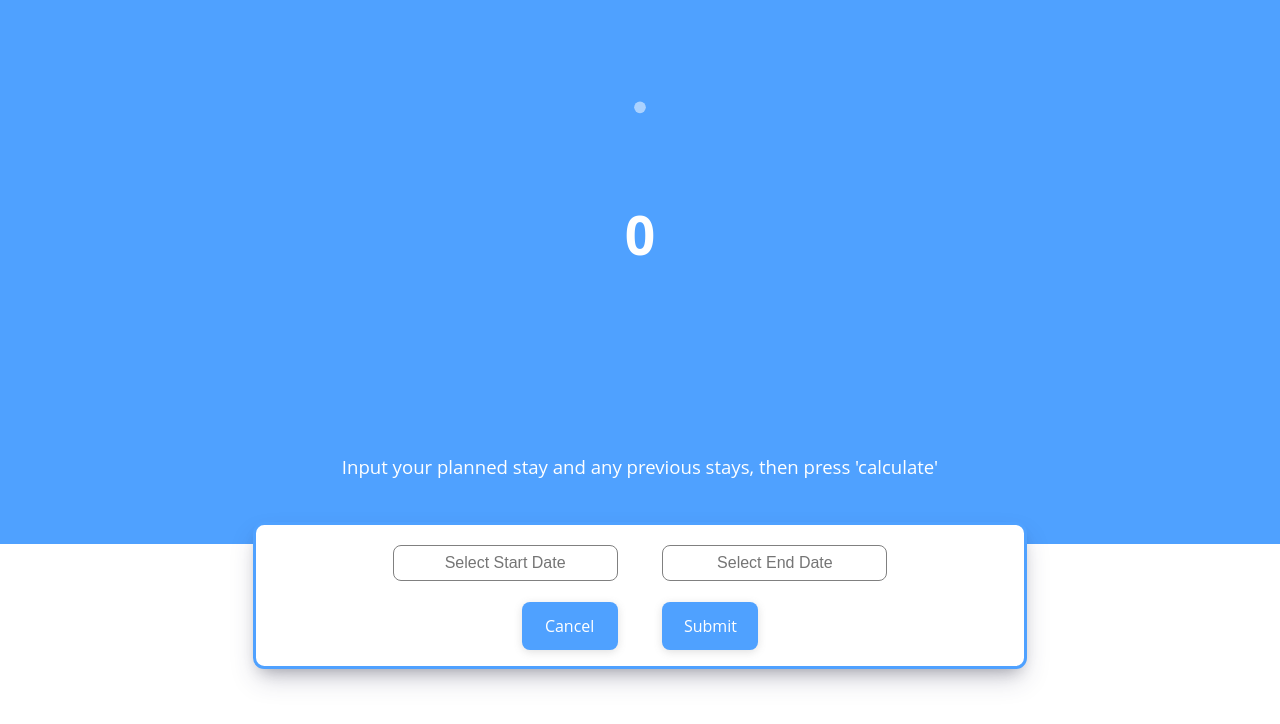
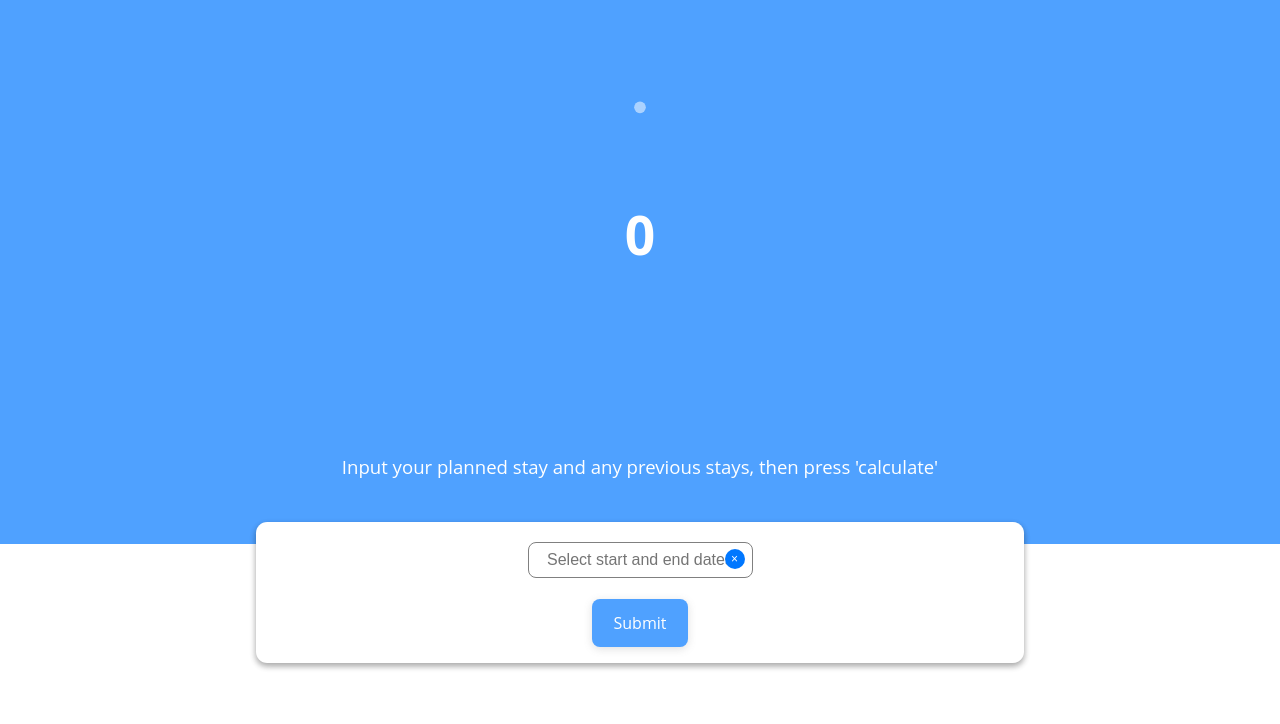
Before and after one commit to Jarlendr/Visa-Calculator-React, a React (Create React App) app: page / in a window 1280 px wide. Shown: the top 724 px of the page. Built offline with nearby package versions, Linux system fonts and the light colour scheme.

Commit message:
Color of website now changes depending on user input. Changed calendar input type and removed the 'cancel' button

```diff
--- a/src/App.js
+++ b/src/App.js
@@ -7,6 +7,21 @@ import StayContainer from './components/StayContainer';
 
 function App() {
   const [dates, setDates] = useState();
+  const [colorMain, setColorMain] = useState('rgb(79, 161, 255)');
+  const [colorAccent, setColorAccent] = useState('rgb(0, 119, 255)');
+
+  const changeColorHandler = (percent) => {
+    if (percent >= 90 && percent < 100) {
+      setColorMain('rgb(255, 173, 79)');
+      setColorAccent('rgb(187, 100, 0)');
+    } else if (percent >= 100) {
+      setColorMain('rgb(255, 79, 79)');
+      setColorAccent('rgb(197, 27, 27)');
+    } else {
+      setColorMain('rgb(79, 161, 255)');
+      setColorAccent('rgb(0, 119, 255)');
+    }
+  };
 
   const saveDateInputsHandler = (date) => {
     setDates((prevState) => {
@@ -17,8 +32,8 @@ function App() {
   };
 
   return (
-    <div>
-      <DaysCounter dates={dates}/>
+    <div style={{ '--main': colorMain, '--accent': colorAccent }}>
+      <DaysCounter dates={dates} onColorChange={changeColorHandler} />
       <NewStay onSaveDateInputsHandler={saveDateInputsHandler} />
       <StayContainer dates={dates} />
     </div>
--- a/src/components/DaysCircle.js
+++ b/src/components/DaysCircle.js
@@ -13,6 +13,7 @@ const DaysCircle = (props) => {
   const percent = percentCalculator(props.check[0]),
     days = props.check[0];
 
+  props.onColorChange(percent)
   return (
     <svg viewBox="0 0 36 36" height="300" className="circular--chart">
       <DaysCirclePath percent={percent} />
--- a/src/components/DaysCirclePath.js
+++ b/src/components/DaysCirclePath.js
@@ -3,15 +3,15 @@ import './DaysCounter.css';
 
 const DaysCirclePath = (props) => {
   // Determines speed of circle path
-  const circleSpeed = () => {
-    if (props.percent <= 33) {
+  const circleSpeed = (percent) => {
+    if (percent <= 33) {
       return 0.5;
     } else if (props.percent > 33 && props.percent <= 66) {
       return 1;
     } else return 1.5;
   };
 
-  let speed = circleSpeed();
+  let speed = circleSpeed(props.percent);
 
   let circleAnimate = {
     animation: 'progress ' + speed + 's ease-out forwards'
--- a/src/components/DaysCounter.js
+++ b/src/components/DaysCounter.js
@@ -82,7 +82,7 @@ const DaysCounter = (props) => {
 
   return (
     <div className="counter">
-      <DaysCircle check={ninetyDaysCheck} />
+      <DaysCircle check={ninetyDaysCheck} onColorChange={props.onColorChange}/>
       <h5 id="info--text">
         Input your planned stay and any previous stays, then press
         'calculate'
--- a/src/components/NewStay.css
+++ b/src/components/NewStay.css
@@ -5,12 +5,12 @@
   justify-content: center;
   flex-wrap: wrap;
   max-width: 90vw;
-  border: 0.2rem solid var(--main);
+  transition: border 1s linear;
   margin: auto;
   margin-top: -1em;
   border-radius: 0.5em 0.5em;
-  box-shadow: rgba(50, 50, 93, 0.25) 0px 13px 27px -5px,
-    rgba(0, 0, 0, 0.3) 0px 8px 16px -8px;
+  box-shadow: rgba(0, 0, 0, 0.16) 0px 3px 6px,
+    rgba(0, 0, 0, 0.23) 0px 3px 6px;
 }
 
 .new-stay {
@@ -31,6 +31,7 @@
   height: 3em;
   margin: 1em 1.4em;
   background-color: var(--main);
+  transition: background-color 1s linear;
   box-shadow: rgba(99, 99, 99, 0.2) 0px 2px 8px 0px;
   border: none;
   font-size: 1rem;
@@ -124,6 +125,7 @@
   filter: opacity(50%);
 }
 
+
 /*** ******************************** ****/
 /***           MEDIA QUERIES          ****/
 /*** ******************************** ****/
--- a/src/components/NewStay.js
+++ b/src/components/NewStay.js
@@ -14,6 +14,12 @@ const NewStay = (props) => {
 
   const endDateChange = (event) => {
     setEndDate(new Date(event));
+  };
+
+  const onChange = (dates) => {
+    const [start, end] = dates;
+    setStartDate(start);
+    setEndDate(end);
   };
 
   const submitHandler = (event) => {
@@ -38,31 +44,18 @@ const NewStay = (props) => {
         className="new-stay"
         isClearable
         withPortal
-        placeholderText="Select Start Date"
-        selected={startDate}
-        onChange={startDateChange}
-        selectStart
+        fixedHeight
+        dateFormat="dd/MM/yy"
+        placeholderText="Select start and end dates"
+        selected={new Date()}
+        onChange={onChange}
         startDate={startDate}
+        endDate={endDate}
+        selectsRange
         onFocus={(e) => (e.target.readOnly = true)}
         required
       />
-      <DatePicker
-        className="new-stay"
-        isClearable
-        withPortal
-        placeholderText="Select End Date"
-        selected={endDate}
-        selectsEnd
-        startDate={startDate}
-        endDate={endDate}
-        minDate={startDate}
-        onChange={endDateChange}
-        onFocus={(e) => (e.target.readOnly = true)}
-      />
       <span className="break"></span>
-      <button className="button" type="button">
-        Cancel
-      </button>
       <button className="button" type="submit">
         Submit
       </button>
--- a/src/components/StayCardDate.css
+++ b/src/components/StayCardDate.css
@@ -31,6 +31,7 @@
 
 .stay-date__month {
   background-color: var(--accent);
+  transition: background-color 1s linear;
   color: white;
   width: 100%;
   text-align: center;
--- a/src/components/StayCardDuration.js
+++ b/src/components/StayCardDuration.js
@@ -3,7 +3,7 @@ import './StayCardDuration.css';
 const StayCardDuration = (props) => {
   let days = ' days';
   const duration =
-    (props.end - props.start) / (1000 * 60 * 60 * 24) + 1;
+    Math.round((props.end - props.start) / (1000 * 60 * 60 * 24) + 1);
 
   if (duration === 1) {
     days = ' day';
```
